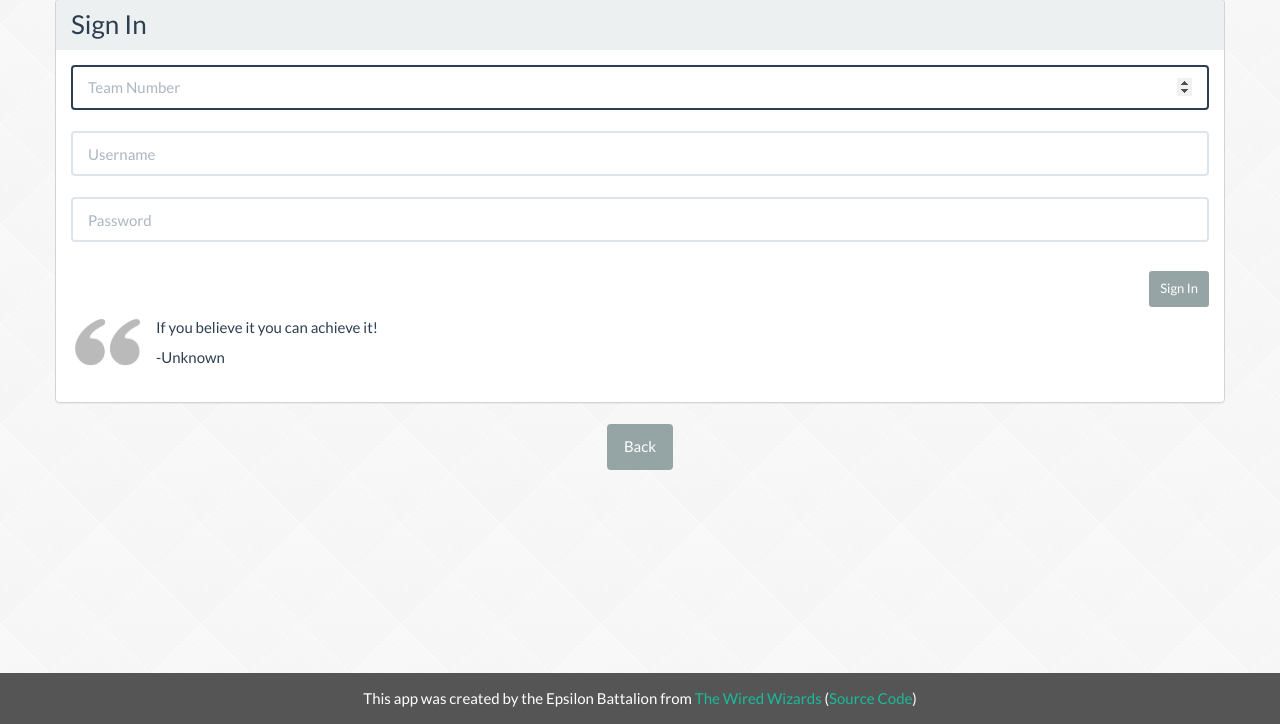
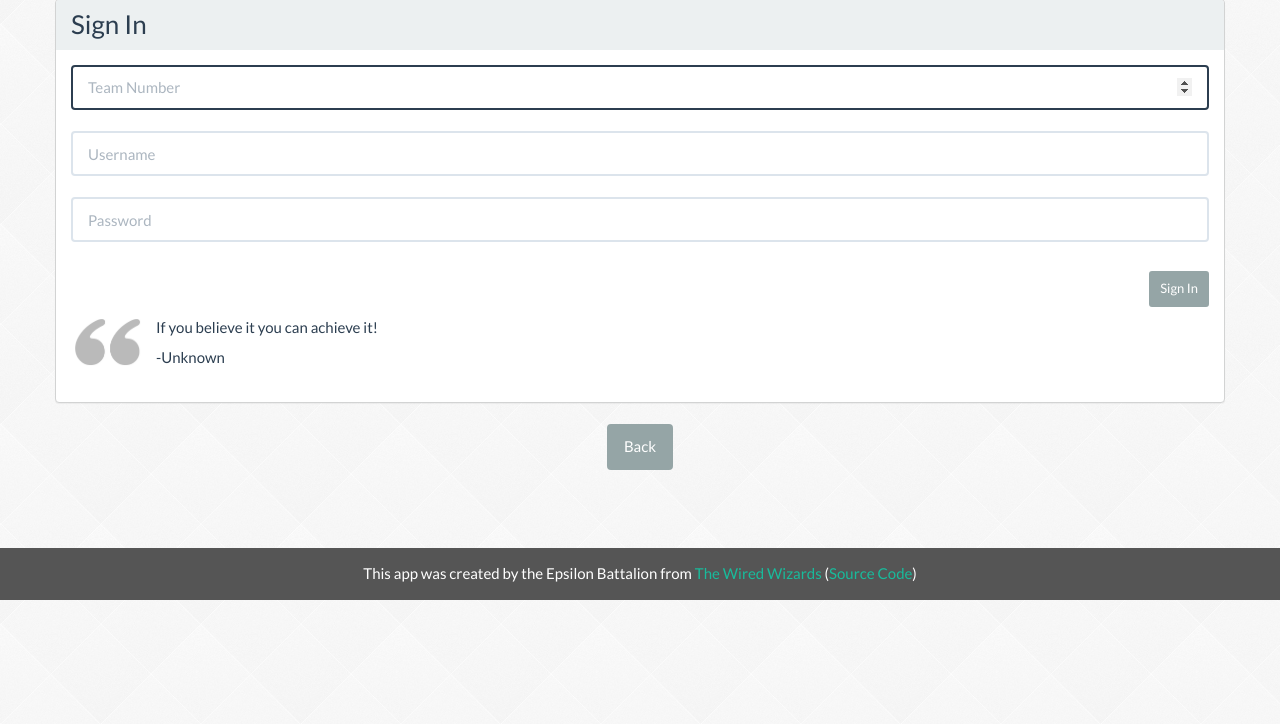
Before and after one commit to 4534-WiredWizards/ScoutingApp, a PHP site: page / in a window 1280 px wide. Shown: the part 76-800 px from the top of the page. Run offline with PHP 8.4, Linux system fonts and the light colour scheme.

Commit message:
Made footer unfixed

```diff
--- a/css/style.css
+++ b/css/style.css
@@ -7,15 +7,15 @@ body {
 }
 
 footer {
-   z-index: 10;
+   /*z-index: 10;*/
 	background-color: #555;
 	color: white;
 	padding: 15px;
 
-   position: fixed;
-   bottom: 0;
-   left: 0;
-   right: 0;
+   /*position: fixed;*/
+   /*bottom: 0;*/
+   /*left: 0;*/
+   /*right: 0;*/
 }
 footer > p {
    margin: 0;
```
